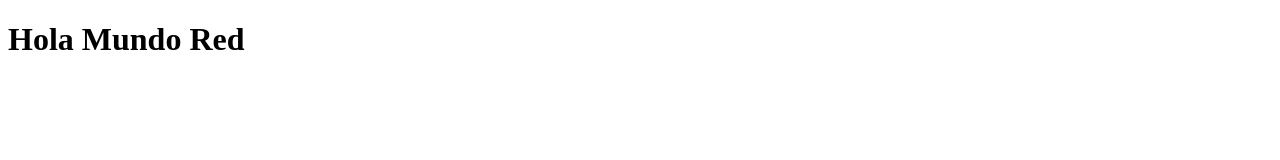
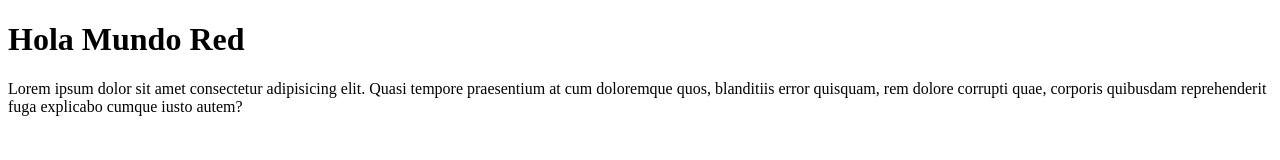
Before and after one commit to dency503/Redes, a plain HTML site: page index.html in a window 1280 px wide. Drawn offline with Linux system fonts and the light colour scheme.

Commit message:
Titulo de prueba

```diff
--- a/index.html
+++ b/index.html
@@ -4,9 +4,10 @@
     <meta charset="UTF-8">
     <meta http-equiv="X-UA-Compatible" content="IE=edge">
     <meta name="viewport" content="width=device-width, initial-scale=1.0">
-    <title>Document</title>
+    <title>Mundo Red</title>
 </head>
 <body>
     <h1>Hola Mundo Red</h1>
+    <p>Lorem ipsum dolor sit amet consectetur adipisicing elit. Quasi tempore praesentium at cum doloremque quos, blanditiis error quisquam, rem dolore corrupti quae, corporis quibusdam reprehenderit fuga explicabo cumque iusto autem?</p>
 </body>
 </html>
```
